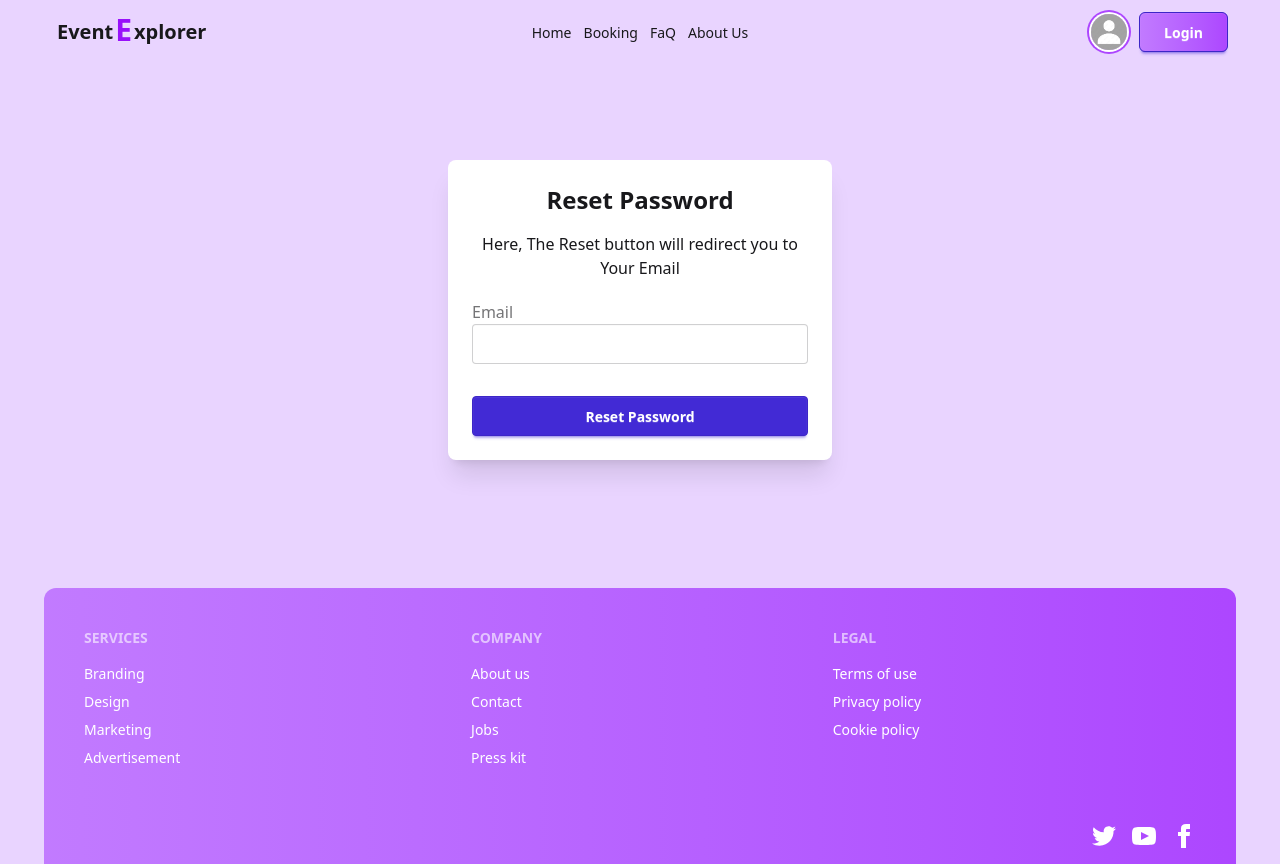
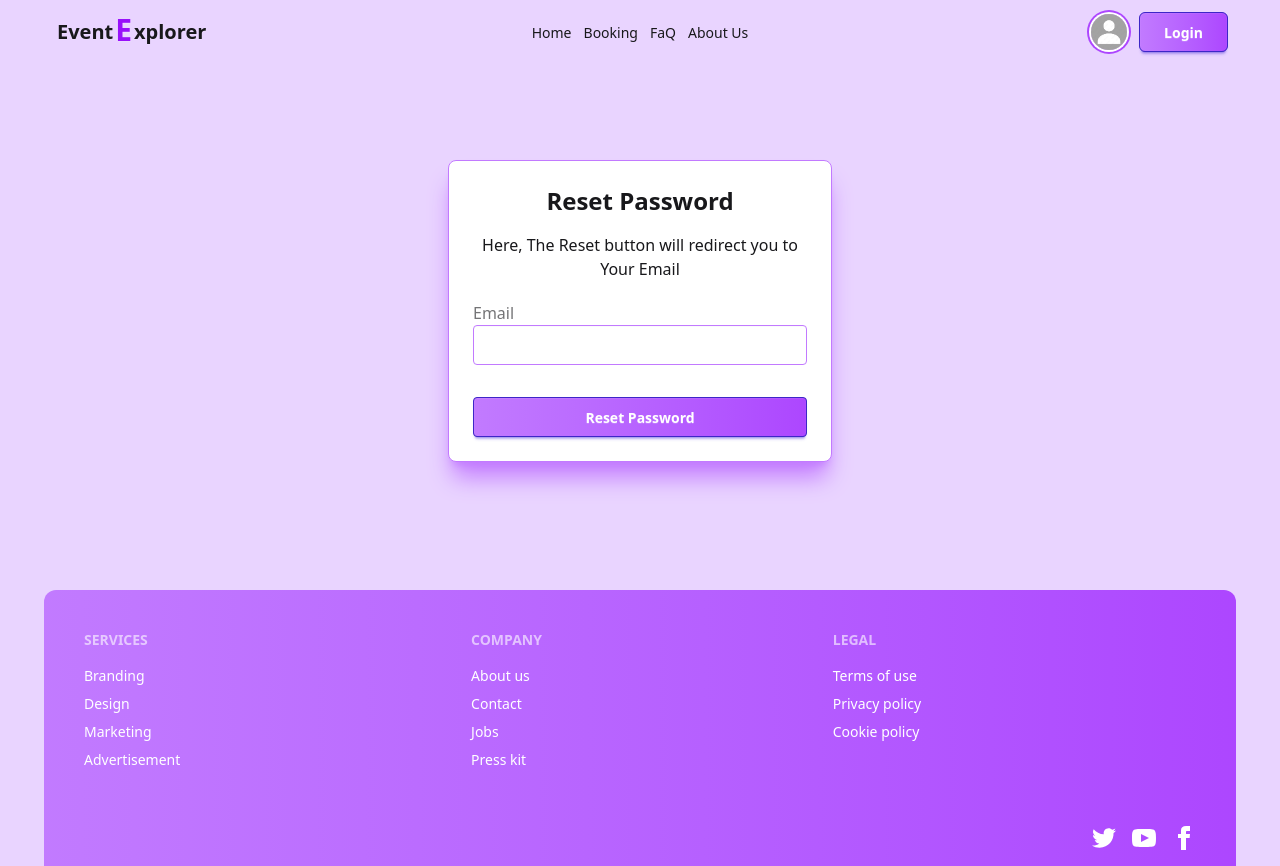
Before and after one commit to tahmid-khan-hub/Event-Explorar, a React (Vite) app: page /forgetPassword in a window 1280 px wide. Built offline with nearby package versions, Linux system fonts and the light colour scheme; no server answers.

Commit message:
updated forget password, eventDetails and auth provider

```diff
--- a/src/Provider/AuthProvider.jsx
+++ b/src/Provider/AuthProvider.jsx
@@ -53,6 +53,10 @@ const AuthProvider = ({children}) => {
         }
     },[])
 
+    useEffect(()=>{
+        setBookings({})
+    },[user])
+
     const authData = {
         user,
         setUser,
--- a/src/components/EventDetails/EventDetails.jsx
+++ b/src/components/EventDetails/EventDetails.jsx
@@ -39,8 +39,12 @@ const EventDetails = () => {
     const email = e.target.email.value;
 
     console.log(name, email);
+    console.log("User values:", user.displayName, user.email);
 
-    if (name === user.displayName && email === user.email) {
+    if (
+      name.trim().toLowerCase() === user.displayName?.trim().toLowerCase() &&
+      email.trim().toLowerCase() === user.email?.trim().toLowerCase()
+    ) {
       setBooked(true);
       bookEvent(id);
       navigate("/bookings");
@@ -48,11 +52,6 @@ const EventDetails = () => {
       return;
     }
 
-
-    // if(name === user.displayName && email === user.email){
-    //     toast.success("Seat Booked Successfully !");
-    //     return;
-    // }
     else{
       toast.error("Please Enter valid Email and Name");
     }
--- a/src/components/ForgetPassword/ForgetPassword.jsx
+++ b/src/components/ForgetPassword/ForgetPassword.jsx
@@ -44,21 +44,21 @@ const ForgetPassword = () => {
 
   return (
     <div>
-      <div data-aos="zoom-in" className="card bg-base-100 w-full max-w-sm mx-auto mt-24 mb-32 shadow-xl p-6">
+      <div data-aos="zoom-in" className="card bg-base-100 w-full max-w-sm mx-auto mt-24 mb-32 shadow-xl shadow-purple-400 border-1 border-purple-400 p-6">
         <h2 className="text-2xl font-bold text-center mb-4">Reset Password</h2>
         <p className="text-center mb-5">Here, The Reset button will redirect you to Your Email</p>
         <form onSubmit={handleResetPassword}>
           <label className="label">Email</label>
           <input
             type="email"
-            className="input mb-3 w-full"
+            className="input mb-3 w-full border-1 border-purple-400"
             value={email}
             onChange={(e) => setEmail(e.target.value)}
             required
           />
           <button
             type="submit"
-            className="btn btn-primary px-4 mt-5 py-2 text-white w-full"
+            className="btn btn-primary px-4 mt-5 py-2 text-white bg-gradient-to-r from-purple-400 to-purple-500 hover:from-purple-500 hover:to-purple-600 w-full"
           >
             Reset Password
           </button>
```
